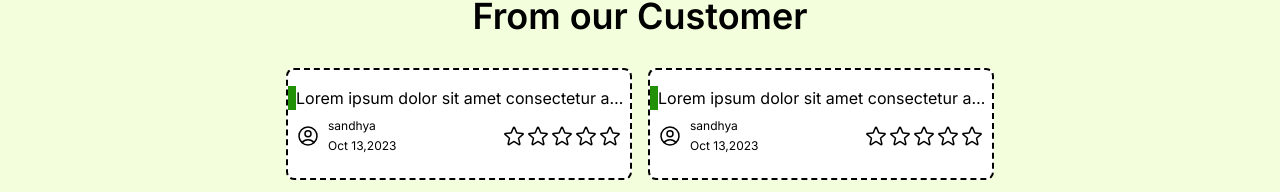
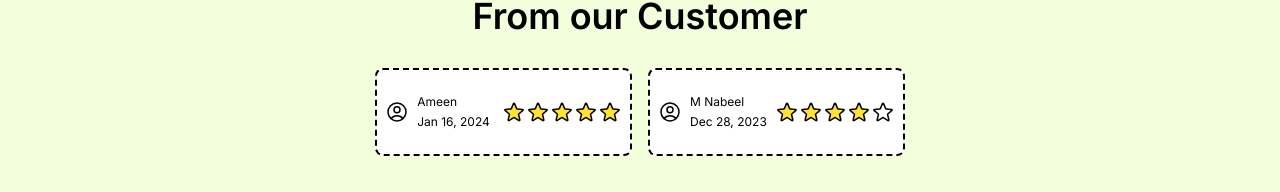
Before and after one commit to n48331/Nellgram, a Next.js app: page / in a window 1280 px wide. Shown: the part 2385-2577 px from the top of the page. Built offline with nearby package versions, Linux system fonts and the light colour scheme.

Commit message:
content fixes

```diff
--- a/src/components/bannerSection.tsx
+++ b/src/components/bannerSection.tsx
@@ -1,7 +1,7 @@
 import Image from "next/image";
 import banner from "../../public/image/banner.svg";
 import { PiHandshake } from "react-icons/pi";
-import { CiFaceSmile } from "react-icons/ci";
+import { FaRegFaceSmile } from "react-icons/fa6";
 import { FaRegCheckCircle } from "react-icons/fa";
 import { GoTrophy } from "react-icons/go";
 import { FunctionComponent } from "react";
@@ -48,22 +48,22 @@ const BannnerSection: FunctionComponent<BannnerSectionProps> = () => {
           it to your doorstep!
         </p>
         <section className="flex flex-col lg:flex-row lg:justify-around" style={{padding:'4rem 0'}}>
-            <div className="text-yellow-500 flex flex-col items-center justify-center pt-5  mb-4 lg:mb-0 lg:mt-30">
+            <div className="text-theme-color flex flex-col items-center justify-center pt-5  mb-4 lg:mb-0 lg:mt-30">
               <PiHandshake className="h-12 w-12" />
               <h6 className="text-xl pt-3">2+</h6>
               <h6>Years Of Trust</h6>
             </div>
-            <div className="text-yellow-500 flex flex-col items-center justify-center  pt-5  mb-4 lg:mb-0 lg:mt-30">
-              <CiFaceSmile className="h-12 w-12" />
+            <div className="text-theme-color flex flex-col items-center justify-center  pt-5  mb-4 lg:mb-0 lg:mt-30">
+              <FaRegFaceSmile className="h-12 w-12" />
               <h6 className="text-xl  pt-3">15k+</h6>
               <h6>Happy Customers</h6>
             </div>
-            <div className="text-yellow-500 flex flex-col items-center justify-center   pt-5   mb-4 lg:mb-0 lg:mt-30">
+            <div className="text-theme-color flex flex-col items-center justify-center   pt-5   mb-4 lg:mb-0 lg:mt-30">
               <FaRegCheckCircle className="h-12 w-12" />
               <h6 className="text-xl  pt-3">100%</h6>
               <h6>Quality Products</h6>
             </div>
-            <div className="text-yellow-500 flex flex-col items-center  pt-5  h-50 w-50 justify-center">
+            <div className="text-theme-color flex flex-col items-center  pt-5  h-50 w-50 justify-center">
               <GoTrophy className="h-12 w-12" />
               <h6 className="text-xl  pt-3">3+</h6>
               <h6>Awards</h6>
--- a/src/components/customerReviewSection.tsx
+++ b/src/components/customerReviewSection.tsx
@@ -11,8 +11,8 @@ const CustomerReview: FunctionComponent<CustomerReviewProps> = () => {
     >
       <h4 className="font-semibold text-4xl">From our Customer</h4>
       <div className="grid grid-cols-1 md:grid-cols-2 gap-4 justify-center  mt-8">
-        <ReviewCard />
-        <ReviewCard />
+        <ReviewCard name={'Ameen'} rating={5} date="Jan 16, 2024"/>
+        <ReviewCard name={'M Nabeel'} rating={4} date="Dec 28, 2023"/>
       </div>
       <div className=" mt-8">
         <button className="bg-slate-500 p-2 ml-1 hover:p-3 hover:bg-slate-800 cursor-pointer rounded-full">
--- a/src/components/header.tsx
+++ b/src/components/header.tsx
@@ -48,6 +48,7 @@ const Header: FunctionComponent<HeaderProps> = () => {
         <div className="relative flex h-fit items-center justify-between">
           <div className="flex md:flex-1 items-center md:items-center md:justify-between">
             <div className="flex flex-shrink-0 items-center justify-between">
+              <Link href={'/'}>
               <Image
                 src={logo}
                 alt={"logo"}
@@ -55,7 +56,7 @@ const Header: FunctionComponent<HeaderProps> = () => {
                 height={180}
                 className="hidden md:block"
                 style={{padding:'0 1rem',margin:'1rem 0'}}
-              />
+                />
               <Image
                 src={greenLogo}
                 alt={"logo"}
@@ -63,7 +64,8 @@ const Header: FunctionComponent<HeaderProps> = () => {
                 height={180}
                 style={{padding:'0 1rem',margin:'1rem 0'}}
                 className="block md:hidden"
-              />
+                />
+                </Link>
             </div>
 
               <div className="hidden sm:ml-6 md:block">
--- a/src/components/review.tsx
+++ b/src/components/review.tsx
@@ -1,16 +1,20 @@
 import { FunctionComponent } from "react";
 
-interface ReviewCardProps {}
+interface ReviewCardProps {
+  name: string;
+  rating: number;
+  date: string;
+}
 
-const ReviewCard: FunctionComponent<ReviewCardProps> = () => {
+const ReviewCard: FunctionComponent<ReviewCardProps> = ({ name, rating, date }) => {
   return (
     <div className="py-4 rounded-lg border-dashed border-2 border-spacing-4 max-w-[355px] max-h-[120px] border-black bg-white">
-      <div className="border-l-8 border-theme-color">
+      {/* <div className="border-l-8 border-theme-color">
         <p className="max-h-[36px] max-w-[334px] truncate">
           Lorem ipsum dolor sit amet consectetur adipisicing elit. At sapiente
           consequuntur consequatur modi corporis, obcaecati{" "}
         </p>
-      </div>
+      </div> */}
       <div className="flex gap-2 items-center justify-center p-2">
         <div className="flex items-center justify-center">
           <svg
@@ -30,17 +34,29 @@ const ReviewCard: FunctionComponent<ReviewCardProps> = () => {
         </div>
         <div className="flex flex-col text-xs gap-1 justify-center">
           <div>
-            <p>sandhya</p>
+            <p>{name}</p>
           </div>
           <div>
-            <span>Oct 13,2023</span>
+            <span>{date}</span>
           </div>
         </div>
+        <StarRating rating={rating} />
+      </div>
+    </div>
+  );
+};
+
+
+const StarRating = ({ rating }: any) => {
+  const maxStars = 5;
+
+  return (
     <div className="flex ml-auto">
-          <div>
+      {[...Array(maxStars)].map((_, index) => (
+        <div key={index}>
           <svg
             xmlns="http://www.w3.org/2000/svg"
-              fill="none"
+            fill={index < rating ? '#FFE234' : 'none'}
             viewBox="0 0 24 24"
             strokeWidth={1.5}
             stroke="currentColor"
@@ -53,72 +69,7 @@ const ReviewCard: FunctionComponent<ReviewCardProps> = () => {
             />
           </svg>
         </div>
-          <div>
-            <svg
-              xmlns="http://www.w3.org/2000/svg"
-              fill="none"
-              viewBox="0 0 24 24"
-              strokeWidth={1.5}
-              stroke="currentColor"
-              className="w-6 h-6"
-            >
-              <path
-                strokeLinecap="round"
-                strokeLinejoin="round"
-                d="M11.48 3.499a.562.562 0 0 1 1.04 0l2.125 5.111a.563.563 0 0 0 .475.345l5.518.442c.499.04.701.663.321.988l-4.204 3.602a.563.563 0 0 0-.182.557l1.285 5.385a.562.562 0 0 1-.84.61l-4.725-2.885a.562.562 0 0 0-.586 0L6.982 20.54a.562.562 0 0 1-.84-.61l1.285-5.386a.562.562 0 0 0-.182-.557l-4.204-3.602a.562.562 0 0 1 .321-.988l5.518-.442a.563.563 0 0 0 .475-.345L11.48 3.5Z"
-              />
-            </svg>
-          </div>
-          <div>
-            <svg
-              xmlns="http://www.w3.org/2000/svg"
-              fill="none"
-              viewBox="0 0 24 24"
-              strokeWidth={1.5}
-              stroke="currentColor"
-              className="w-6 h-6"
-            >
-              <path
-                strokeLinecap="round"
-                strokeLinejoin="round"
-                d="M11.48 3.499a.562.562 0 0 1 1.04 0l2.125 5.111a.563.563 0 0 0 .475.345l5.518.442c.499.04.701.663.321.988l-4.204 3.602a.563.563 0 0 0-.182.557l1.285 5.385a.562.562 0 0 1-.84.61l-4.725-2.885a.562.562 0 0 0-.586 0L6.982 20.54a.562.562 0 0 1-.84-.61l1.285-5.386a.562.562 0 0 0-.182-.557l-4.204-3.602a.562.562 0 0 1 .321-.988l5.518-.442a.563.563 0 0 0 .475-.345L11.48 3.5Z"
-              />
-            </svg>
-          </div>
-          <div>
-            <svg
-              xmlns="http://www.w3.org/2000/svg"
-              fill="none"
-              viewBox="0 0 24 24"
-              strokeWidth={1.5}
-              stroke="currentColor"
-              className="w-6 h-6"
-            >
-              <path
-                strokeLinecap="round"
-                strokeLinejoin="round"
-                d="M11.48 3.499a.562.562 0 0 1 1.04 0l2.125 5.111a.563.563 0 0 0 .475.345l5.518.442c.499.04.701.663.321.988l-4.204 3.602a.563.563 0 0 0-.182.557l1.285 5.385a.562.562 0 0 1-.84.61l-4.725-2.885a.562.562 0 0 0-.586 0L6.982 20.54a.562.562 0 0 1-.84-.61l1.285-5.386a.562.562 0 0 0-.182-.557l-4.204-3.602a.562.562 0 0 1 .321-.988l5.518-.442a.563.563 0 0 0 .475-.345L11.48 3.5Z"
-              />
-            </svg>
-          </div>
-          <div>
-            <svg
-              xmlns="http://www.w3.org/2000/svg"
-              fill="none"
-              viewBox="0 0 24 24"
-              strokeWidth={1.5}
-              stroke="currentColor"
-              className="w-6 h-6"
-            >
-              <path
-                strokeLinecap="round"
-                strokeLinejoin="round"
-                d="M11.48 3.499a.562.562 0 0 1 1.04 0l2.125 5.111a.563.563 0 0 0 .475.345l5.518.442c.499.04.701.663.321.988l-4.204 3.602a.563.563 0 0 0-.182.557l1.285 5.385a.562.562 0 0 1-.84.61l-4.725-2.885a.562.562 0 0 0-.586 0L6.982 20.54a.562.562 0 0 1-.84-.61l1.285-5.386a.562.562 0 0 0-.182-.557l-4.204-3.602a.562.562 0 0 1 .321-.988l5.518-.442a.563.563 0 0 0 .475-.345L11.48 3.5Z"
-              />
-            </svg>
-          </div>
-        </div>
-      </div>
+      ))}
     </div>
   );
 };
```
Lines whose indentation alone changed are shown as unchanged.
